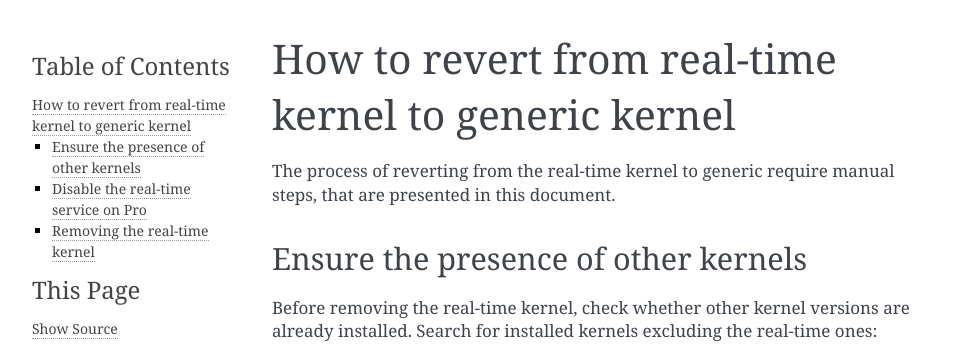
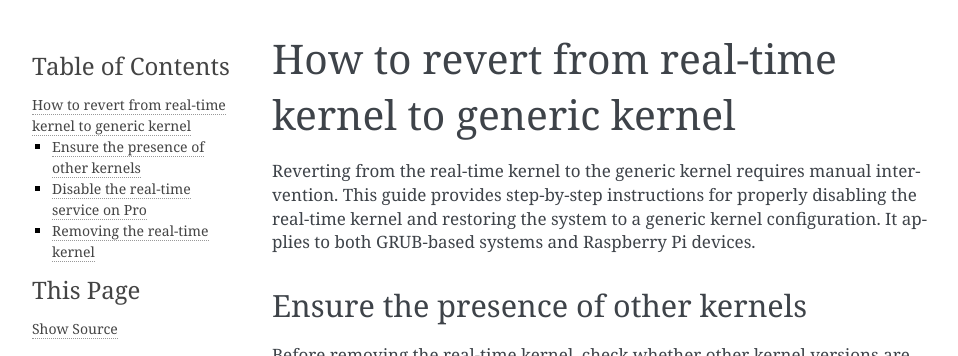
Before and after one commit to canonical/real-time-ubuntu-docs, a Sphinx documentation site: the page built from docs/how-to/revert-from-rt-kernel.md, in a window 1280 px wide and 900 px high, cut to the strip 0-356 px from the top of the window. Shown: the whole strip, without its empty margins (148-1106 px from the left). Built offline with Sphinx 7.4.7, drawn with Linux system fonts in a browser that asks for light colours.

Commit message:
feat: improve introduction
Signed-off-by: Lincoln Wallace <lincoln.wallace@canonical.com>

```diff
--- a/docs/how-to/revert-from-rt-kernel.md
+++ b/docs/how-to/revert-from-rt-kernel.md
@@ -1,6 +1,8 @@
 # How to revert from real-time kernel to generic kernel
 
-The process of reverting from the real-time kernel to generic require manual steps, that are presented in this document.
+Reverting from the real-time kernel to the generic kernel requires manual intervention.
+This guide provides step-by-step instructions for properly disabling the real-time kernel and restoring the system to a generic kernel configuration.
+It applies to both GRUB-based systems and Raspberry Pi devices.
 
 ## Ensure the presence of other kernels
 
```
